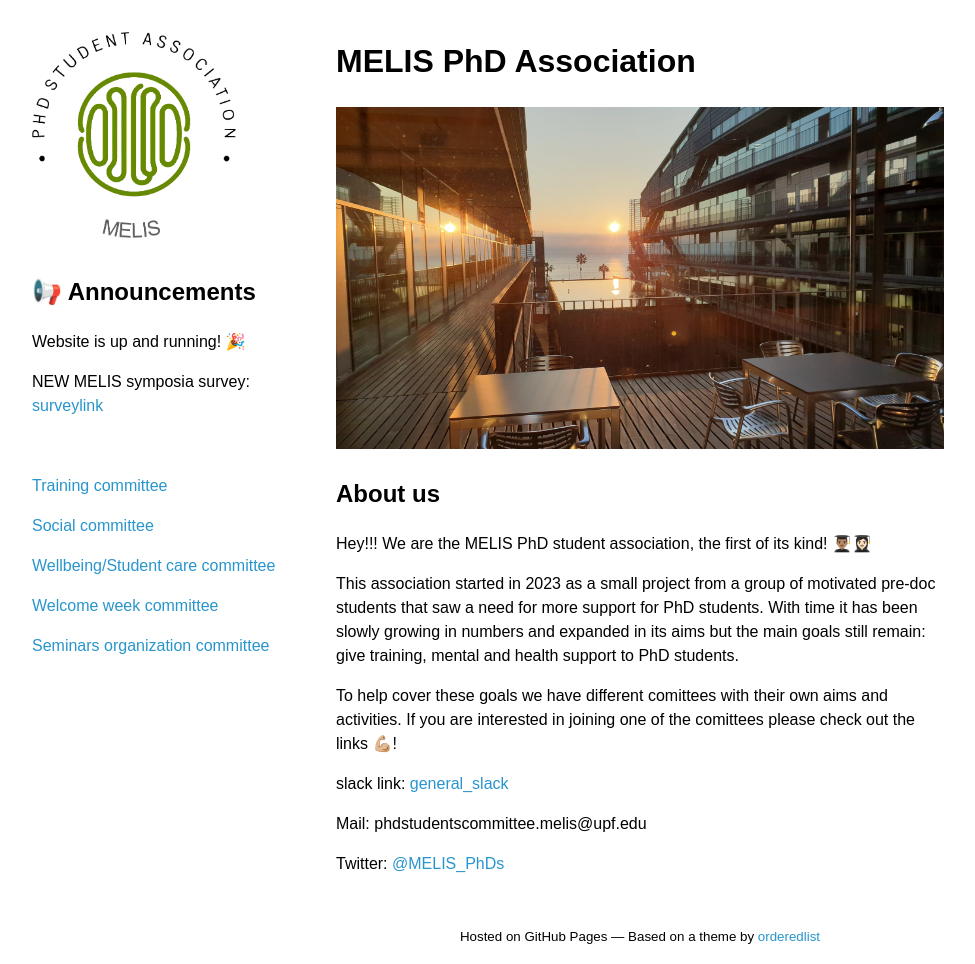
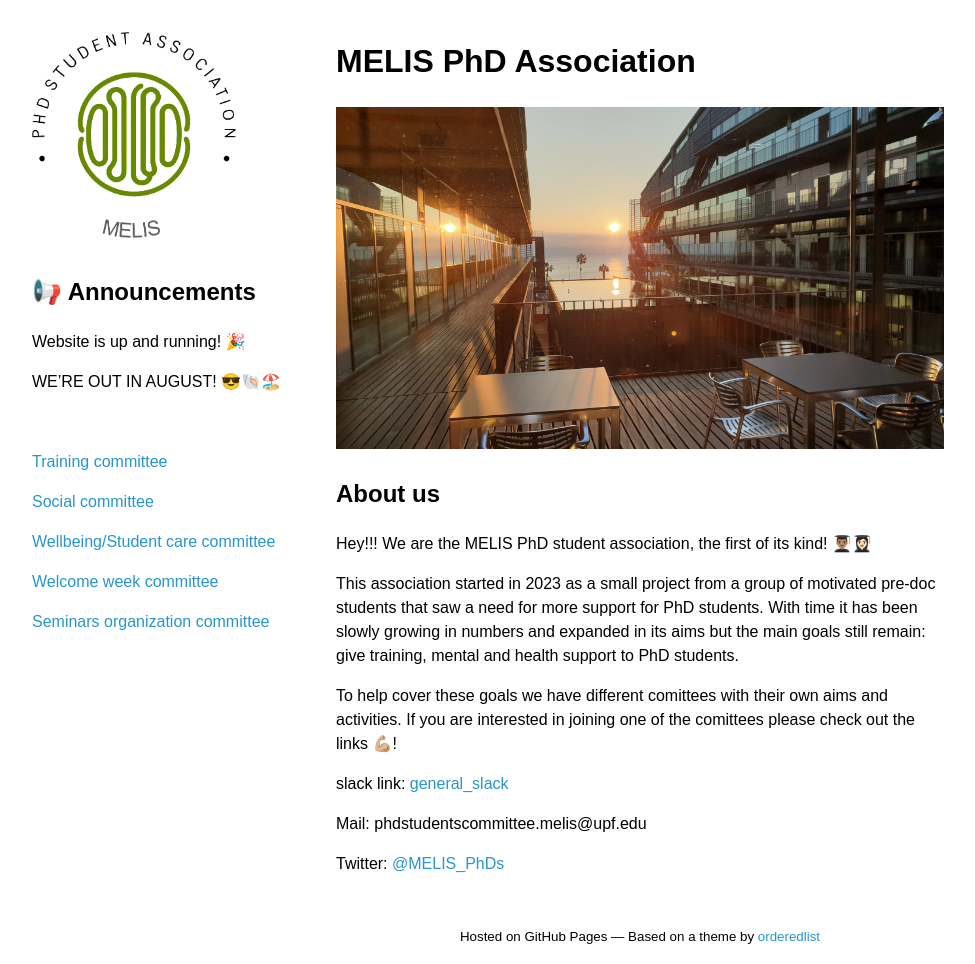
Before and after one commit to melisphdassociation/melisphdassociation.github.io, a Jekyll site: the page built from index.md, in a window 1280 px wide. Shown: the whole page, without its empty margins (0-975 px from the left). Built offline with Jekyll 4.4.1, drawn with Linux system fonts in a browser that asks for light colours; our own code applies the rules of GitHub Pages for plain Markdown files; the repository's description, which GitHub fills in, is left out.

Commit message:
Update _config.yml

```diff
--- a/_config.yml
+++ b/_config.yml
@@ -4,4 +4,4 @@ favicon: "assets/images/logo_notext.svg"
 
 announcements:
 - "Website is up and running! 🎉"
-- "NEW MELIS symposia survey: [surveylink](https://docs.google.com/forms/d/e/1FAIpQLSf0Kd0LRQwOgSsqLRaZjFtIFzwa-d8AhpyphzrYZkUJ8nw1qg/viewform)"
+- "WE'RE OUT IN AUGUST! 😎🐚🏖️"
```
